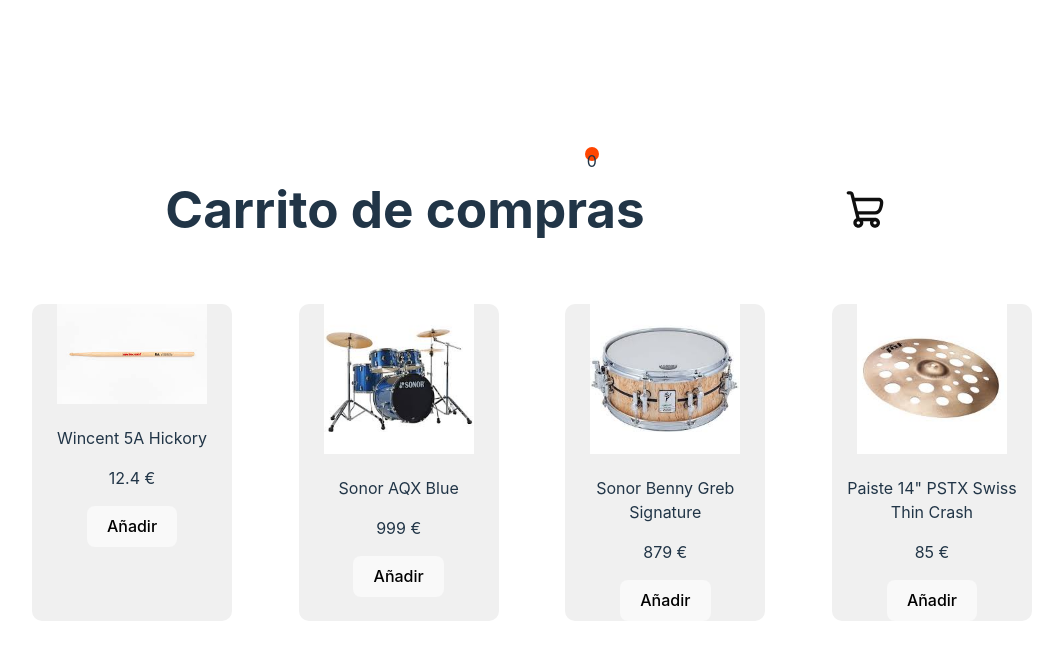
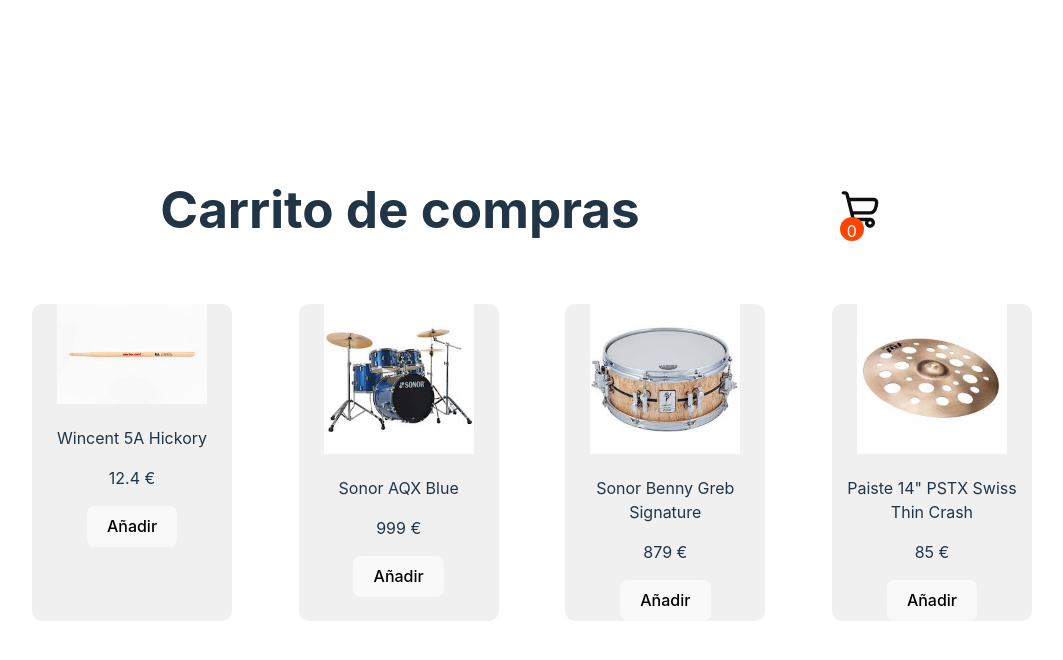
Before and after one commit to JuananA1000/Estado-Global, a React (Vite) app in the folder CarritoRedux/: page / in a window 1280 px wide. Shown: the top 660 px of the page, without its empty margins (108-1171 px from the left). Built offline with nearby package versions, Linux system fonts and the light colour scheme.

Commit message:
burbuja de cantidad

```diff
--- a/CarritoRedux/src/components/Cantidad.css
+++ b/CarritoRedux/src/components/Cantidad.css
@@ -1,7 +1,9 @@
 #cantidad {
-  width: 10px;
-  height: 10px;
-  right: 300px;
+  color: azure;
+  width: 20px;
+  height: 20px;
+  right: 40px;
+  top: 70px;
   position: relative;
   background-color: orangered;
   padding: 2px;
```
